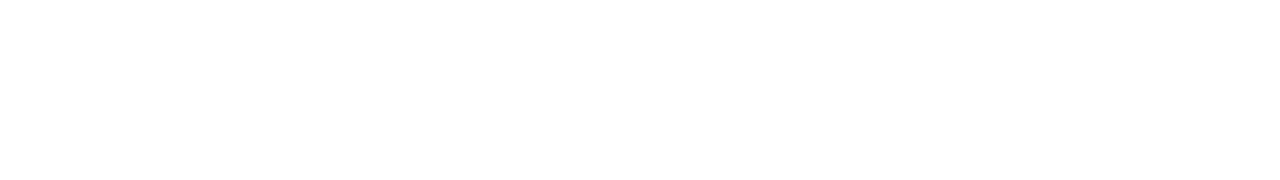
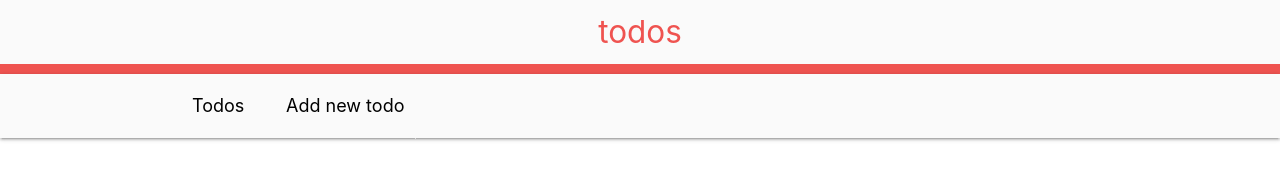
Before and after one commit to fblazt/todos-help, a plain HTML site: page index.html in a window 1280 px wide. Drawn offline with nearby package versions, Linux system fonts and the light colour scheme.

Commit message:
Adding navbar and breadcrumb

```diff
--- /dev/null
+++ b/assets/css/style.sass
@@ -0,0 +1,5 @@
+.navbar-container
+  border-bottom: 10px solid #EF5350
+
+aside
+  border-right: 1px solid #DFDFDF
--- a/index.html
+++ b/index.html
@@ -5,10 +5,44 @@
   <meta http-equiv="X-UA-Compatible" content="IE=edge">
   <meta name="viewport" content="width=device-width, initial-scale=1.0">
   <title>Todos | Help</title>
+  <link rel="stylesheet" href="./assets/css/style.css">
   <link href="https://fonts.googleapis.com/icon?family=Material+Icons" rel="stylesheet">
   <link rel="stylesheet" href="https://cdnjs.cloudflare.com/ajax/libs/materialize/1.0.0/css/materialize.min.css">
 </head>
 <body>
+
+  <!-- Navbar -->
+  <div class="navbar-container">
+    <nav class="z-depth-0">
+      <div class="nav-wrapper grey lighten-5">
+        <a href="#" class="brand-logo center red-text text-lighten-1">todos</a>
+      </div>
+    </nav>
+  </div>
+  <!-- Navbar -->
+
+  <header>
+    <nav class="grey lighten-5">
+      <div class="nav-wrapper container">
+        <div class="col s12 black-text">
+          <a href="#!" class="breadcrumb black-text">Todos</a>
+          <a href="#!" class="breadcrumb black-text">Add new todo</a>
+        </div>
+      </div>
+    </nav>
+  </header>
+
+  <div class="row container">
+
+    <aside class="col s12 m4 l3">
+
+    </aside>
+
+    <div class="col s12 m8 l9">
+
+    </div>
+
+  </div>
 
   <script src="https://cdnjs.cloudflare.com/ajax/libs/materialize/1.0.0/js/materialize.min.js"></script>
   <script>
```
Also changed, not shown: assets/css/style.css (added), 1 other file.
